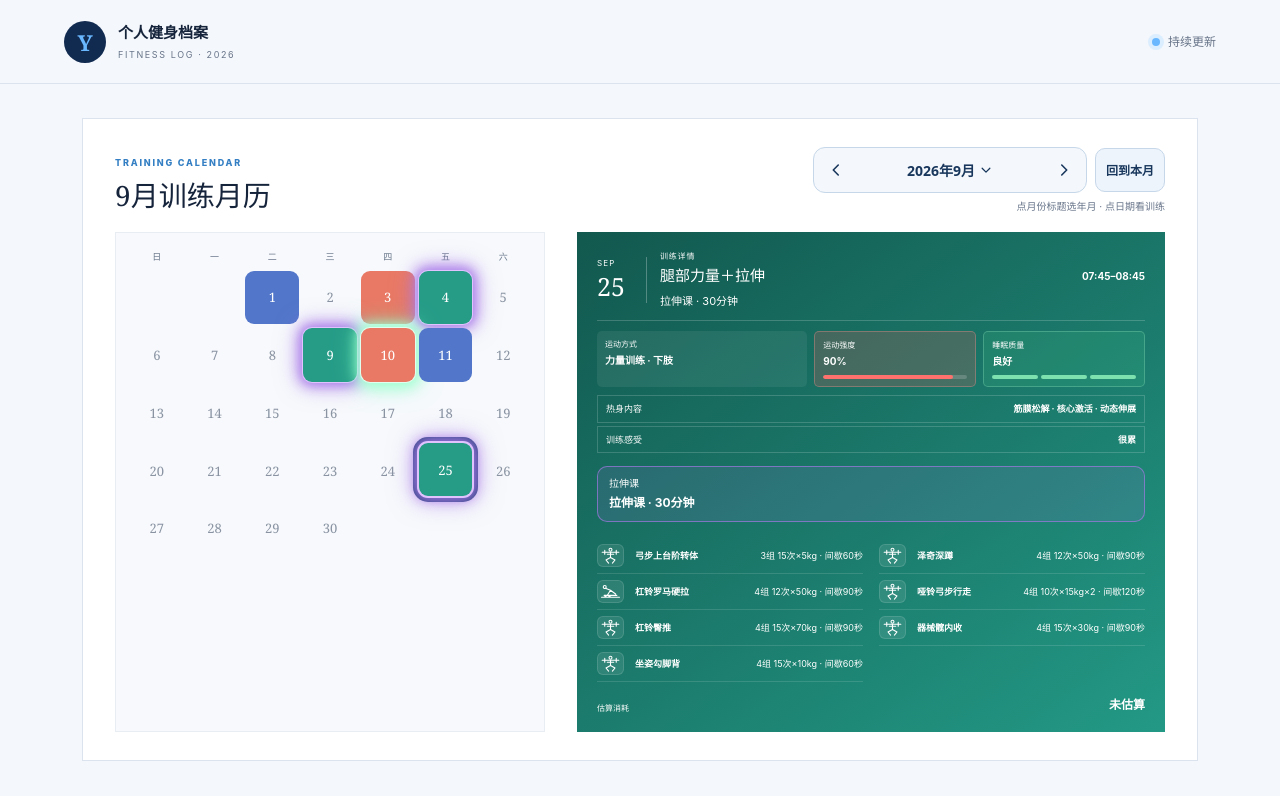
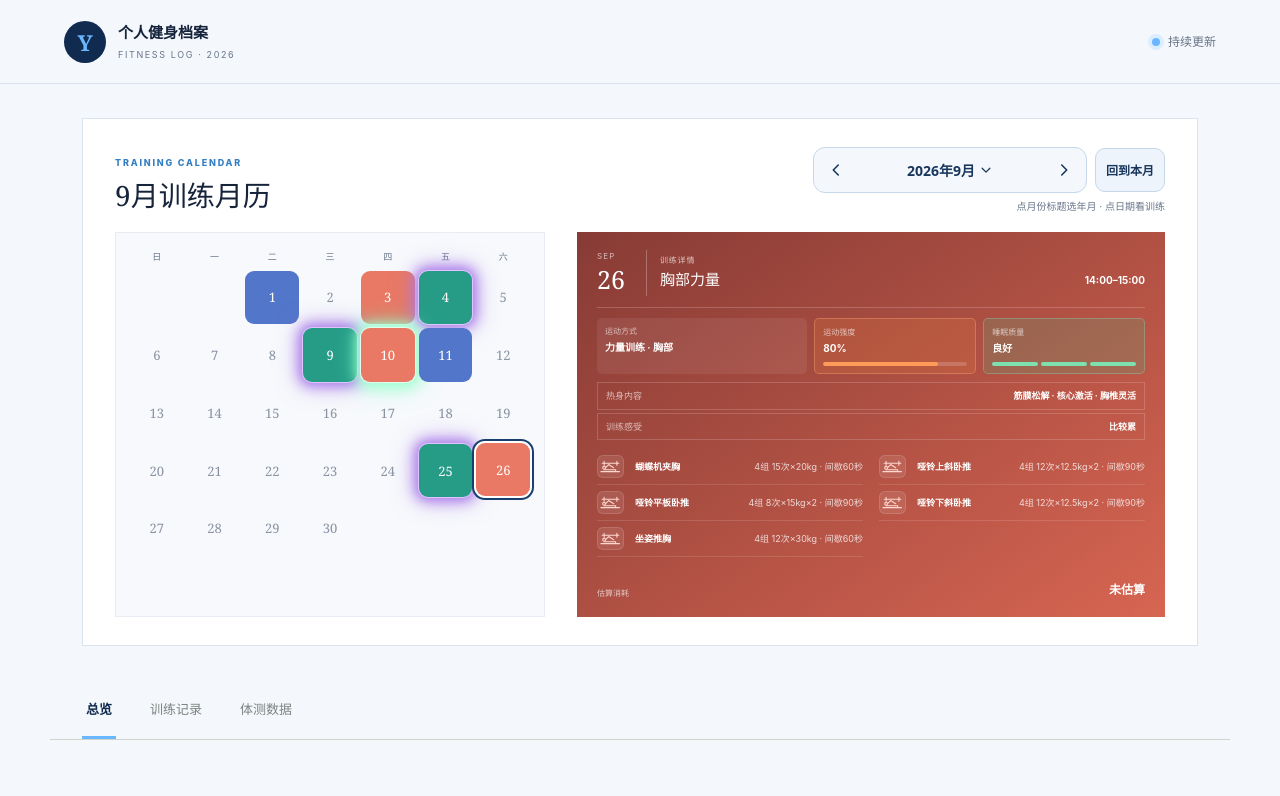
Before and after one commit to Eason199907/fitness-progress, a Next.js app: page / in a window 1280 px wide. Shown: the top 796 px of the page. Built offline with nearby package versions, Linux system fonts and the light colour scheme.

Commit message:
Record September 26 chest strength workout

```diff
--- a/app/page.tsx
+++ b/app/page.tsx
@@ -448,6 +448,31 @@ const sessions = [
       { name: "杠铃臀推", sets: "4组 15次×70kg · 间歇90秒" },
       { name: "器械髋内收", sets: "4组 15次×30kg · 间歇90秒" },
       { name: "坐姿勾脚背", sets: "4组 15次×10kg · 间歇60秒" },
+    ],
+    cardio: null,
+    strengthCalories: null,
+    cardioCalories: null,
+  },
+  {
+    date: "09.26",
+    part: "胸",
+    groups: "胸部力量",
+    intensity: 80,
+    note: "胸部力量训练 · 比较累",
+    feeling: "比较累",
+    tone: "coral",
+    time: "14:00–15:00",
+    cardioTime: null,
+    mode: "力量训练 · 胸部",
+    sleep: "良好",
+    warmup: "筋膜松解 · 核心激活 · 胸椎灵活",
+    calories: null,
+    actions: [
+      { name: "蝴蝶机夹胸", sets: "4组 15次×20kg · 间歇60秒" },
+      { name: "哑铃上斜卧推", sets: "4组 12次×12.5kg×2 · 间歇90秒" },
+      { name: "哑铃平板卧推", sets: "4组 8次×15kg×2 · 间歇90秒" },
+      { name: "哑铃下斜卧推", sets: "4组 12次×12.5kg×2 · 间歇90秒" },
+      { name: "坐姿推胸", sets: "4组 12次×30kg · 间歇60秒" },
     ],
     cardio: null,
     strengthCalories: null,
```
